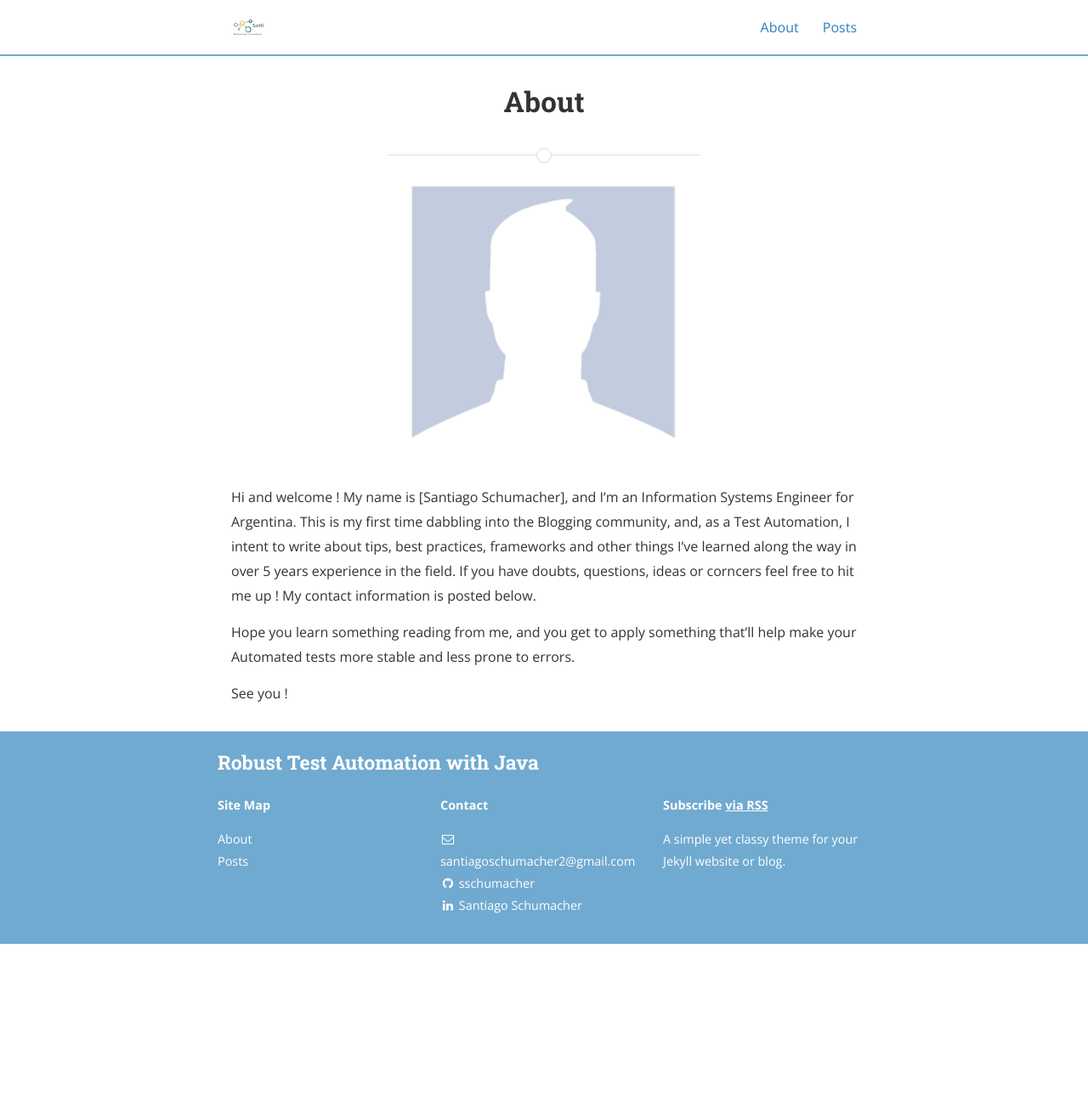
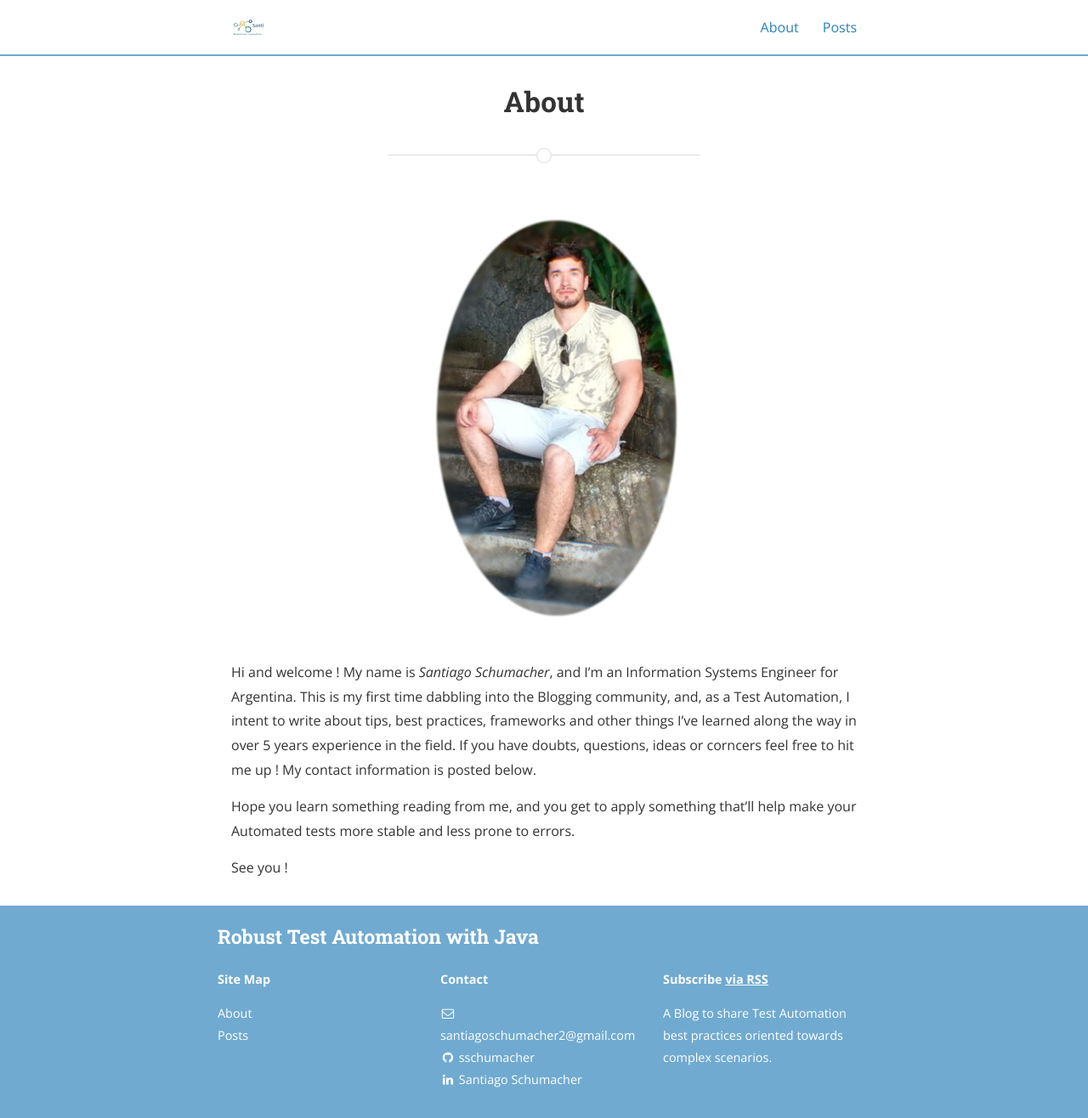
Before and after one commit to santiautomation/santiautomation.github.io, a Jekyll site: the page built from about.md, in a window 1280 px wide and 1316 px high. Shown: the whole window at 85% size. Built offline with Jekyll 4.4.1, drawn with Linux system fonts in a browser that asks for light colours; nearby versions of some CDN libraries.

Commit message:
Changing LinkedIn link and adding profile pic

```diff
--- a/_config.yml
+++ b/_config.yml
@@ -14,7 +14,7 @@ subtitle: "A blog to share cool test automation tips, best practices and framewo
 email: santiagoschumacher2@gmail.com
 name: Santiago Lorenzo Schumacher
 description: >
-  A simple yet classy theme for your Jekyll website or blog.
+  A Blog to share Test Automation best practices oriented towards complex scenarios.
 # Base URL of site (i.e. /blog). It should always start with a slash,
 # and never end with a slash. Set it to a blank value if hosting at the
 # root of your server.
@@ -47,7 +47,6 @@ jekyll-archives:
     tag: '/tag/:name/'
 
 # Disqus comments
-# disqus_shortname: bencentra
 
 # Google analytics
 # ga_tracking_id: "UA-XXXX-1"
@@ -80,14 +79,14 @@ social:
   - name: GitHub
     icon: github
     username: sschumacher
-    url: https://github.com/sschumacher
+    url: https://github.com/santiautomation
     desc: Fork me on GitHub
     share: false
 
   - name: LinkedIn
     icon: linkedin
     username: Santiago Schumacher
-    url: https://www.linkedin.com/in/santiago-schumacher-860ba250/
+    url: https://www.linkedin.com/in/santiago-schumacher/
     desc: Connect with me on LinkedIn
     share: true
 
@@ -101,7 +100,3 @@ protocols:
     fb_image_type: "image/png"
 
     twitter_image: "/assets/logo.png"
-
-    os_repo: "https://github.com/bencentra/centrarium.com"
-    os_rcs_type: "git"
-    os_src: "git@github.com:bencentra/centrarium.com.git"
--- a/about.md
+++ b/about.md
@@ -5,9 +5,9 @@ permalink: /about/
 main_nav: true
 ---
 
-![alt text]({{ site.baseurl }}/assets/profile-placeholder.gif "Profile Picture"){:.profile}
+![alt text]({{ site.baseurl }}/assets/profile-placeholder.png "Profile Picture"){:.profile}
 
-Hi and welcome ! My name is [Santiago Schumacher], and I'm an Information Systems Engineer for Argentina.
+Hi and welcome ! My name is <i>Santiago Schumacher</i>, and I'm an Information Systems Engineer for Argentina.
 This is my first time dabbling into the Blogging community, and, as a Test Automation, I intent to write about tips, best practices, frameworks and other things I've learned along the way in over 5 years experience in the field.
 If you have doubts, questions, ideas or corncers feel free to hit me up ! My contact information is posted below.
 
```
Also changed, not shown: assets/profile-placeholder.gif (deleted), assets/profile-placeholder.png (added).
